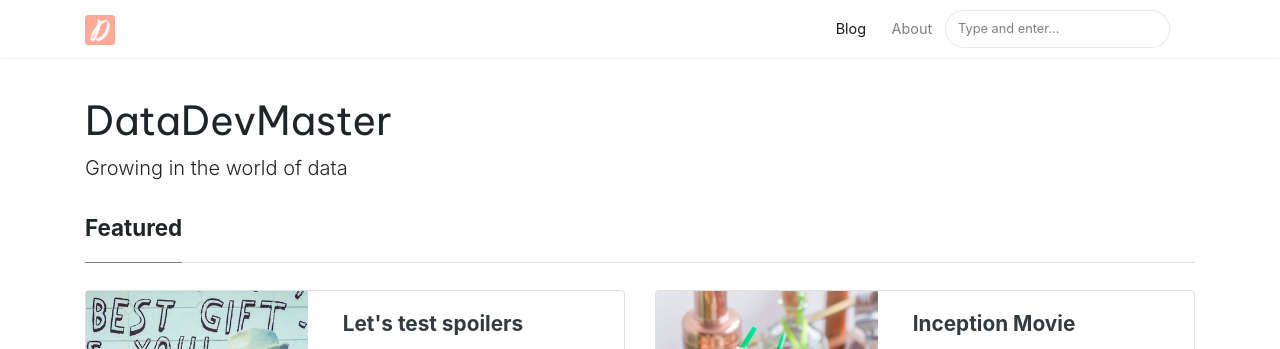
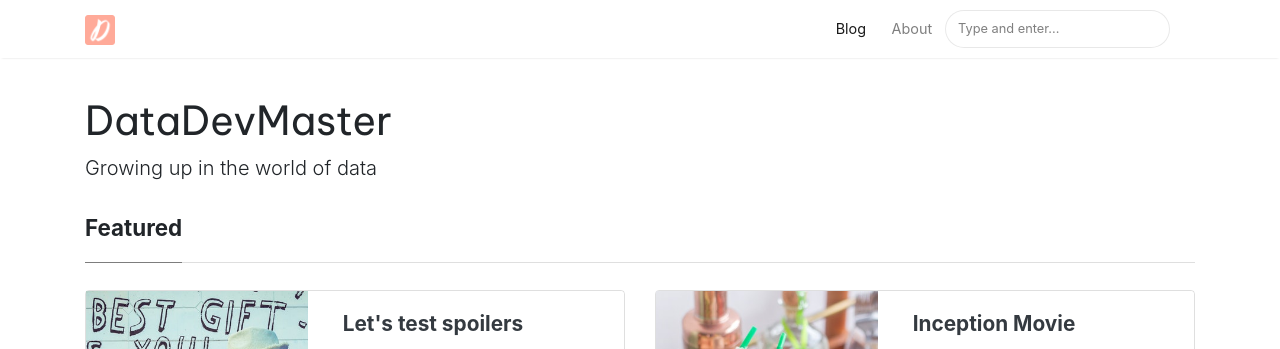
Before and after one commit to DataDevMaster/DataDevMaster.github.io, a Jekyll site: the page built from index.html, in a window 1280 px wide and 900 px high. Shown: the top 349 px of the window. Built offline with Jekyll 4.4.1, drawn with Linux system fonts in a browser that asks for light colours; nearby versions of some CDN libraries; the list of posts is cut into pages by our own code.

```diff
--- a/_config.yml
+++ b/_config.yml
@@ -1,7 +1,7 @@
 # Site
 name: "DataDevMaster"
 title: "DataDevMaster"
-description: "Growing in the world of data"
+description: "Growing up in the world of data"
 logo: 'assets/images/logo.png'
 favicon: 'assets/images/logo.png'
 baseurl: ''
```
